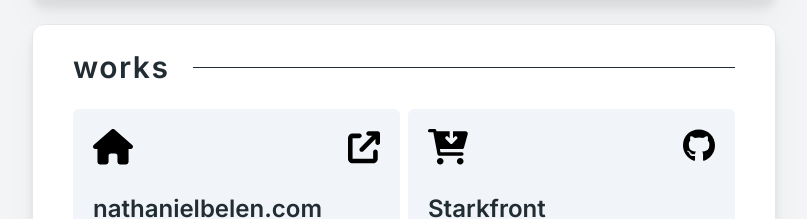
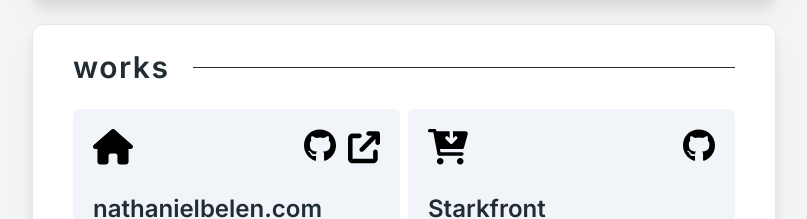
Before and after one commit to nathanielbelen/next-portfolio, a Next.js app: page / in a window 1280 px wide. Shown: the part 1040-1259 px from the top of the page, without its empty margins (236-1043 px from the left). Built offline with nearby package versions, Linux system fonts and the light colour scheme.

Commit message:
made repo public, changed work component for website to link to gh

```diff
--- a/components/works.js
+++ b/components/works.js
@@ -23,9 +23,10 @@ const works = [
     description: 'Responsive personal website hosted on Vercel.',
     link: 'portfolio',
     deployed: 'https://nathanielbelen.com',
+    source: 'https://github.com/nathanielbelen/next-portfolio',
     icon: icons.home,
     stack: ['React', 'WebSocket', 'Node.js', 'Axios', 'MUI', 'Express', 'SQLite'],
-    direct: { link: 'https://nathanielbelen.com' },
+    direct: { link: 'https://github.com/nathanielbelen/next-portfolio' },
   },
   {
     title: 'Starkfront',
```
